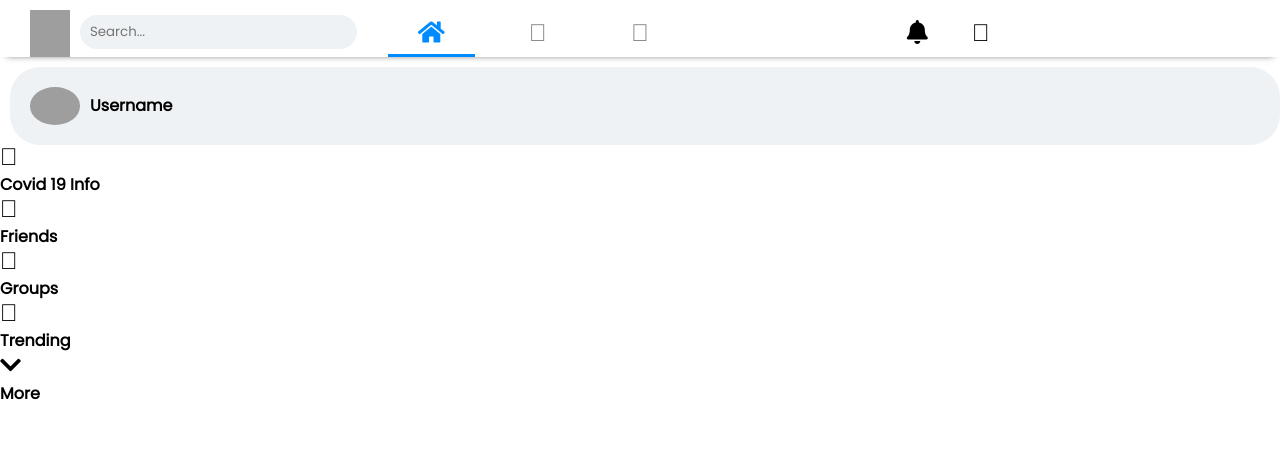
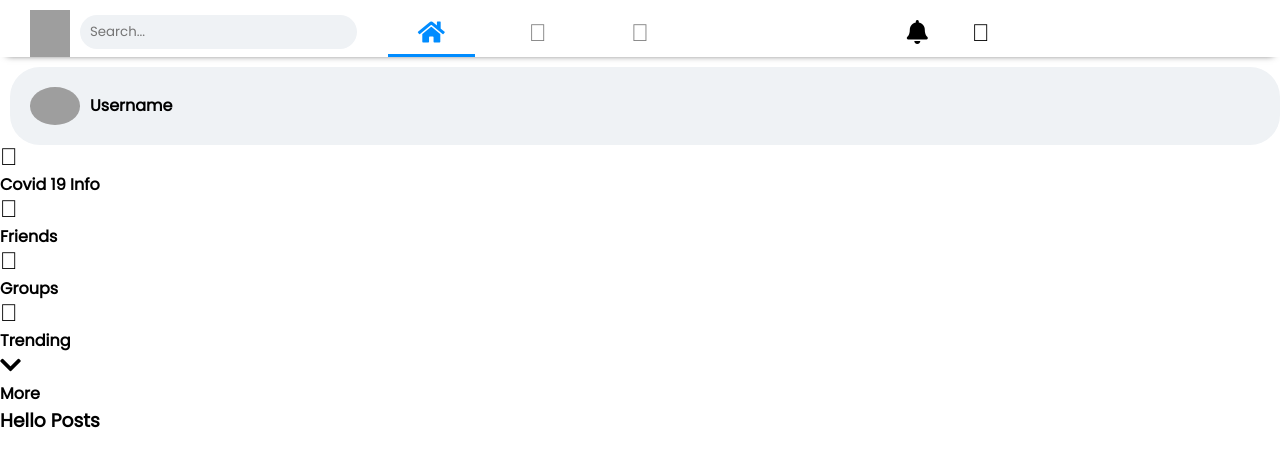
Before and after one commit to Cadet-Hasib/Facebook-UI-Clone, a plain HTML site: page index.html in a window 1280 px wide. Drawn offline with Linux system fonts and the light colour scheme; grey boxes are pictures that could not be loaded.

Commit message:
Home Page

```diff
--- a/index.html
+++ b/index.html
@@ -77,7 +77,9 @@
             </div>
         </section>
 
-        <section class="posts"></section>
+        <section class="posts">
+            <h1>Hello Posts</h1>
+        </section>
 
         <section class="activities"></section>
     </section>
```
